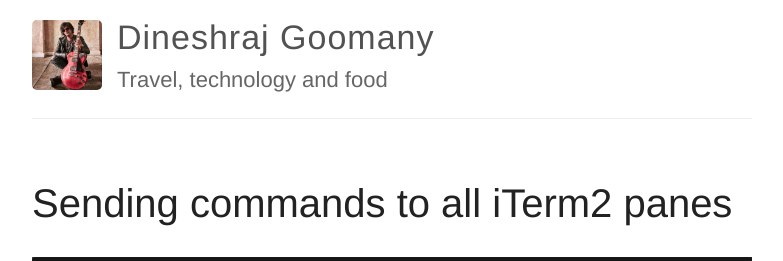
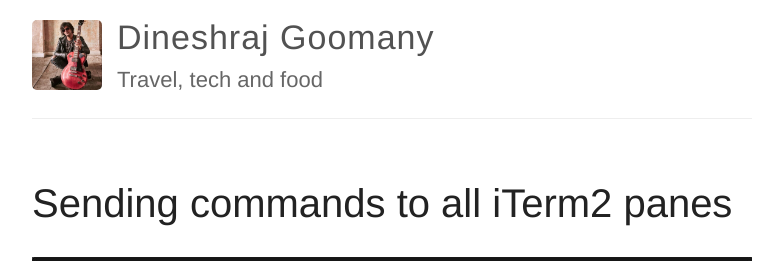
Before and after one commit to dineshraj/blog, a Jekyll site: the page built from index.html, in a window 1280 px wide and 900 px high. Shown: the top 261 px of the window, without its empty margins (248-1031 px from the left). Built offline with Jekyll 4.4.1, drawn with Linux system fonts in a browser that asks for light colours.

Commit message:
update subtitle

```diff
--- a/_config.yml
+++ b/_config.yml
@@ -6,7 +6,7 @@
 name: Dineshraj Goomany
 
 # Short bio or description (displayed in the header)
-description: Travel, technology and food
+description: Travel, tech and food
 
 # URL of your avatar or profile pic (you could use your GitHub profile pic)
 avatar: /assets/avatar_small.jpg
```
